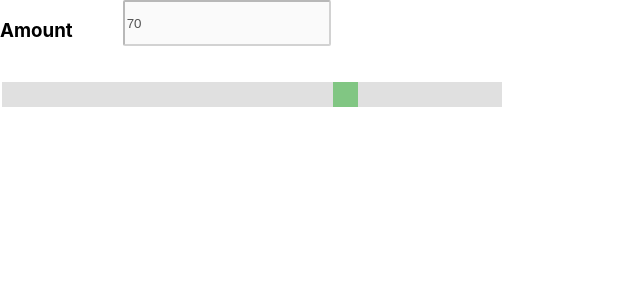
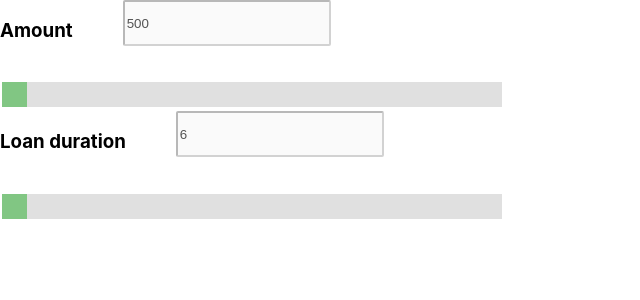
Before and after one commit to SRILAKSHMI576/InterestCalculator, a React (Create React App) app: page / in a window 1280 px wide. Shown: the top 300 px of the page, without its empty margins (0-640 px from the left). Built offline with nearby package versions, Linux system fonts and the light colour scheme.

Commit message:
Add sliders for amount and loan duration

```diff
--- a/src/InterestCalculator/InterestCalculator.js
+++ b/src/InterestCalculator/InterestCalculator.js
@@ -5,7 +5,8 @@ class InterestCalculator extends React.Component {
   render() {
     return (
       <div>
-        <Slider />
+        <Slider title="Amount" min="500" max="5000" />
+        <Slider title="Loan duration" min="6" max="24" />
       </div>
     );
   }
--- a/src/Slider/Slider.js
+++ b/src/Slider/Slider.js
@@ -3,7 +3,7 @@ import "./style.css";
 
 class Slider extends React.Component {
   state = {
-    value: 70
+    value: this.props.min
   };
   changeValue = value => {
     this.setState({
@@ -15,7 +15,7 @@ class Slider extends React.Component {
     return (
       <div>
         <div className="slider-result">
-          <h3>Amount</h3>
+          <h3>{this.props.title}</h3>
           <input
             className="result"
             type="text"
@@ -26,8 +26,8 @@ class Slider extends React.Component {
         <br />
         <input
           type="range"
-          min="1"
-          max="100"
+          min={this.props.min}
+          max={this.props.max}
           onChange={e => this.changeValue(e.target.value)}
           value={this.state.value}
           className="slider"
```
